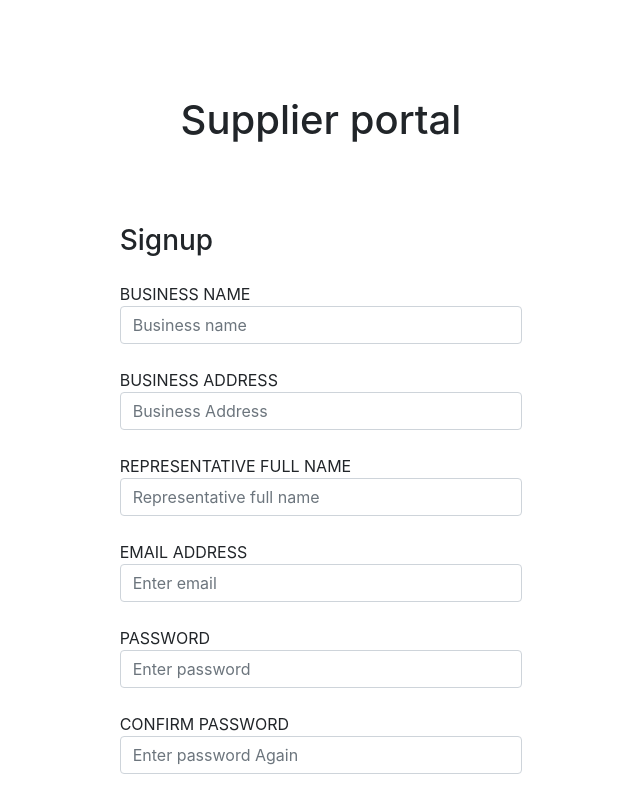
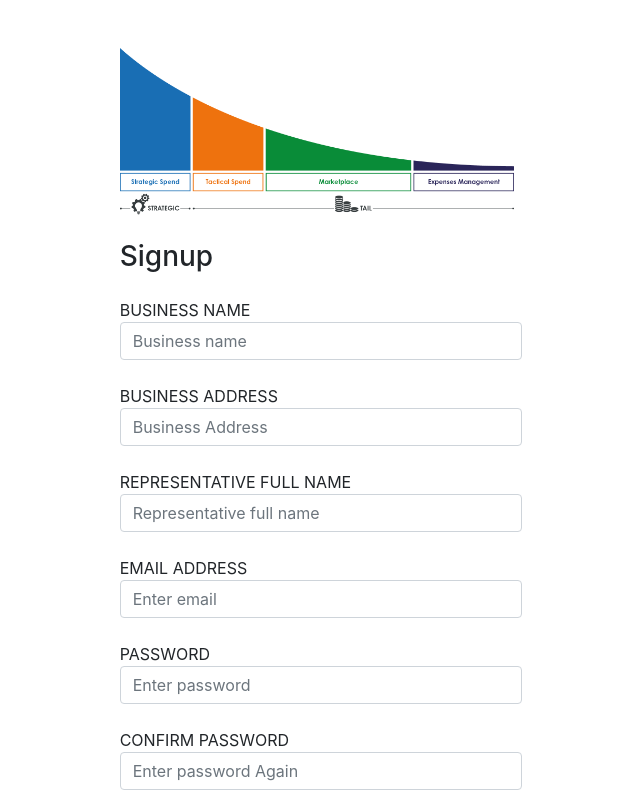
Before and after one commit to dheerajreal/ExampleSuppliersDashboard, a React (Create React App) app in the folder frontend/: page /signup in a window 1280 px wide. Shown: the top 800 px of the page, without its empty margins (319-959 px from the left). Built offline with nearby package versions, Linux system fonts and the light colour scheme; the HTML template or start-up script is replaced by a standard one.

Commit message:
add logo

```diff
--- a/frontend/src/Components/LogoBox.jsx
+++ b/frontend/src/Components/LogoBox.jsx
@@ -1,9 +1,9 @@
 import React from "react";
-
+import logo from "../Utils/logo.png";
 const LogoBox = () => {
   return (
-    <div className="jumbotron py-5 mt-4">
-      <h1 className="text-center">Supplier portal</h1>
+    <div className="jumbotron mt-4">
+      <img style={{ maxWidth: "98%" }} src={logo} alt="logo" />
     </div>
   );
 };
--- a/frontend/src/Components/Navbar.jsx
+++ b/frontend/src/Components/Navbar.jsx
@@ -1,4 +1,5 @@
 import React from "react";
+import logo from "../Utils/logo.png";
 
 const Navbar = () => {
   return (
@@ -6,7 +7,7 @@ const Navbar = () => {
       <nav className="navbar navbar-expand-sm navbar-dark">
         <div className="container">
           <a className="navbar-brand text-dark" href="/">
-            Simfoni
+            <img style={{ maxWidth: 64 }} src={logo} alt="logo" />
           </a>
           <div className="collapse navbar-collapse" id="navbarNavAltMarkup">
             <div className="navbar-nav">
```
Also changed, not shown: frontend/src/Utils/logo.png (added).
